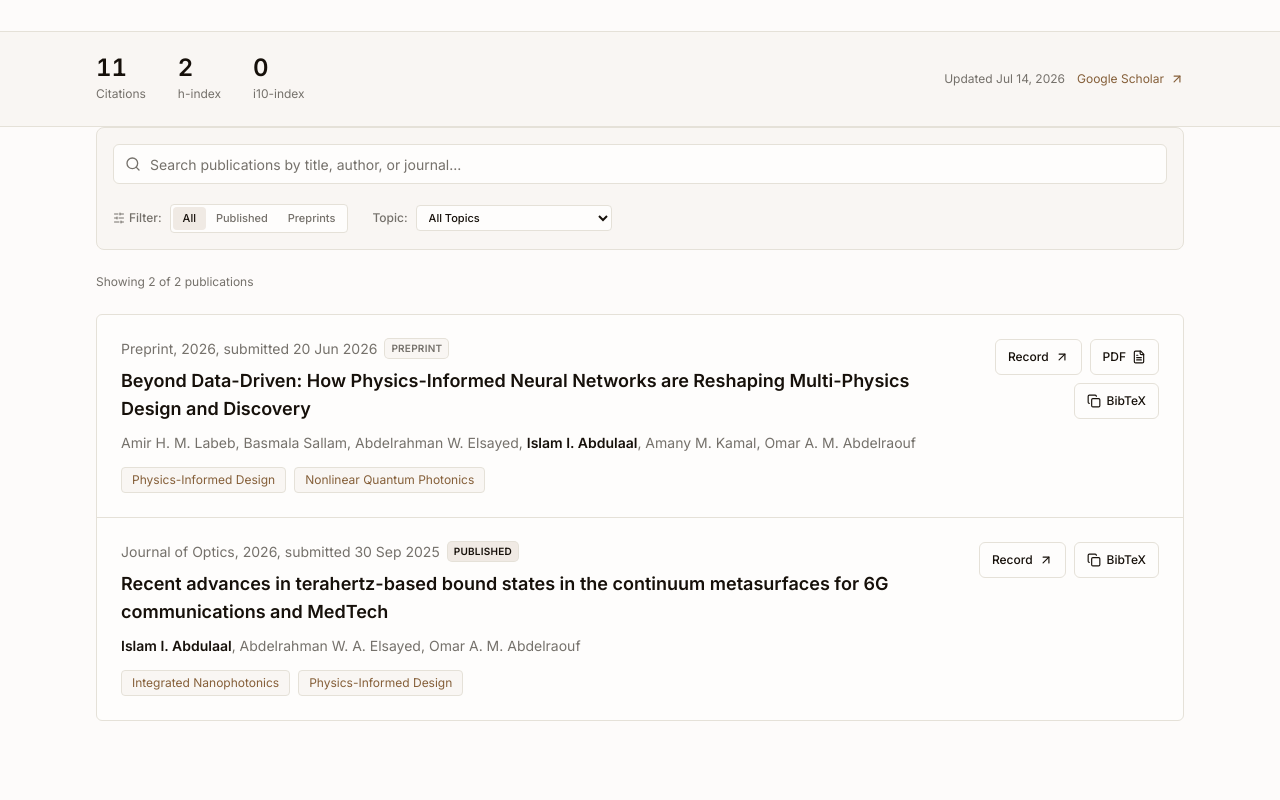
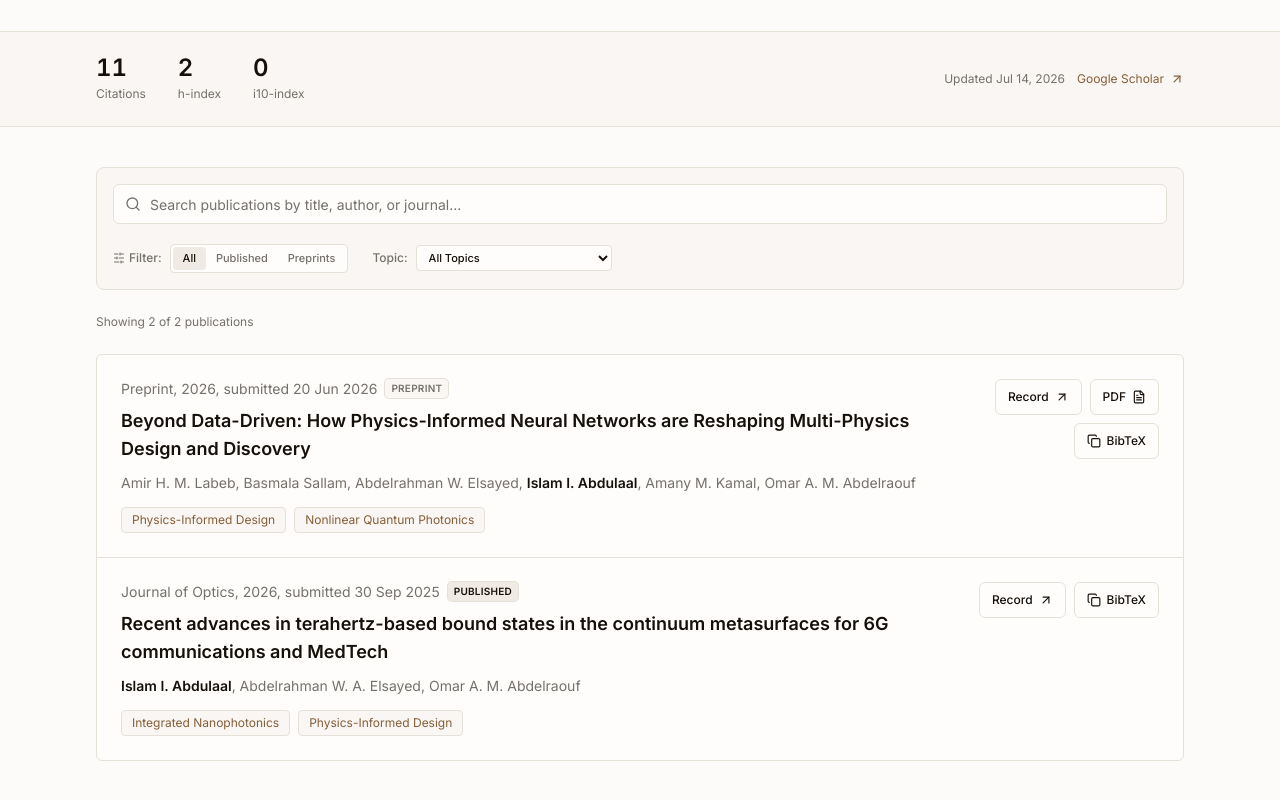
Before and after one commit to iabdul-aal/iabdul-aal.github.io, a Next.js app: page /publications in a window 1280 px wide. Shown: the part 400-1200 px from the top of the page. Built offline with nearby package versions, Linux system fonts and the light colour scheme.

Commit message:
style: add vertical spacing below Google Scholar metrics strip on publications page

```diff
--- a/app/publications/page.tsx
+++ b/app/publications/page.tsx
@@ -113,7 +113,7 @@ export default async function PublicationsPage() {
         </div>
       </section>
 
-      <section className="mx-auto max-w-6xl px-5 pb-16 sm:px-6 lg:px-8">
+      <section className="mx-auto max-w-6xl px-5 pt-10 pb-16 sm:px-6 lg:px-8">
         <PublicationsList publications={publications} />
       </section>
     </main>
```
